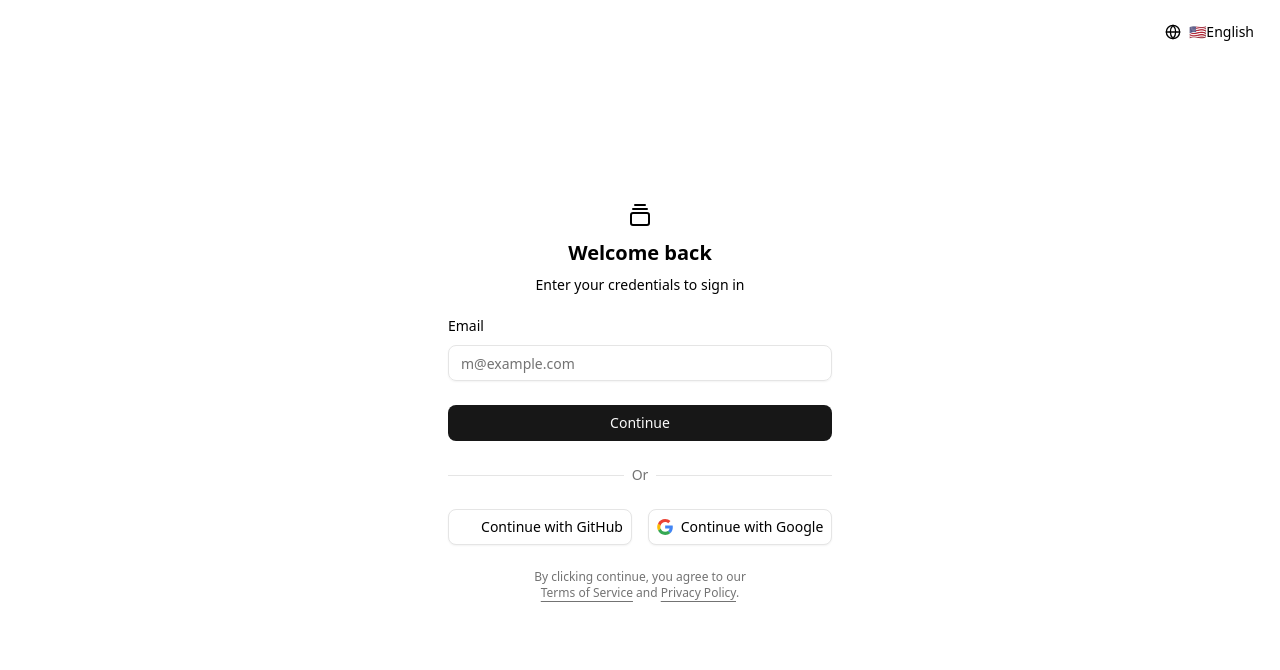
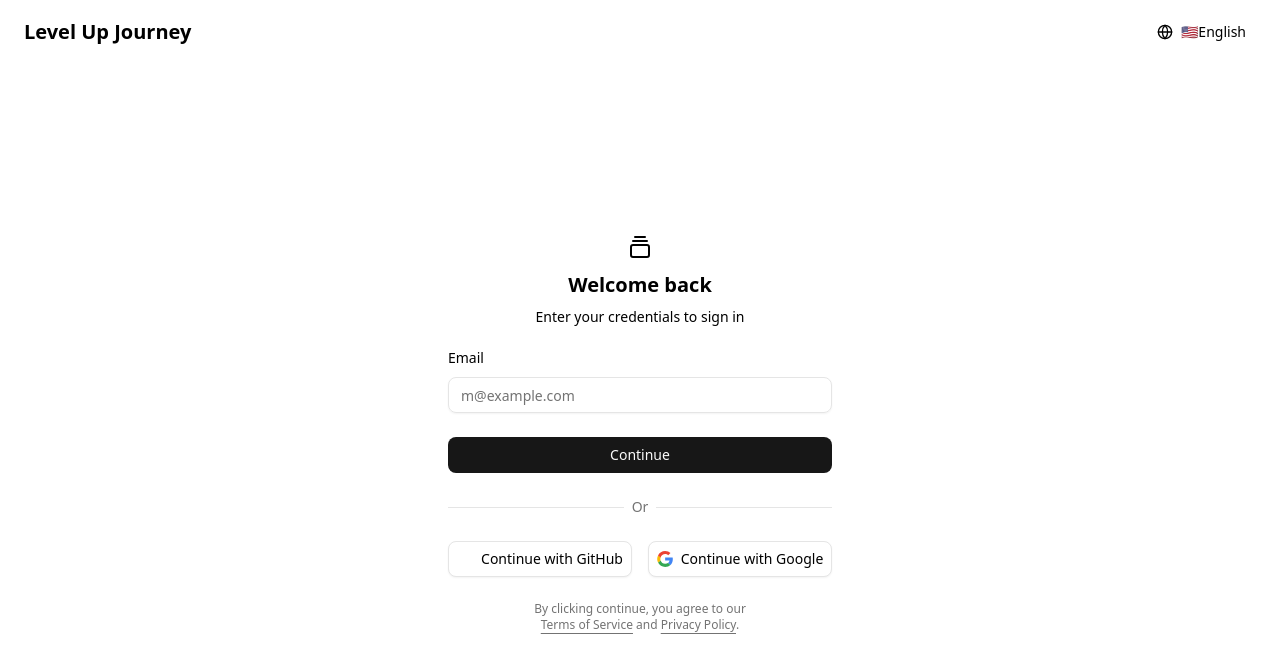
Before and after one commit to LevelUp-Journey/Frontend-NextJs-React, a Next.js app: page /en/auth/login in a window 1280 px wide. Shown: the top 670 px of the page. Built offline with nearby package versions, Linux system fonts and the light colour scheme.

Commit message:
Add auth header with language switcher to auth layout

```diff
--- a/src/app/[locale]/auth/layout.tsx
+++ b/src/app/[locale]/auth/layout.tsx
@@ -1,7 +1,14 @@
+import AuthHeader from "@/components/layouts/auth-header";
+
 export default function AuthLayout({
     children,
 }: {
     children: React.ReactNode;
 }) {
-    return <main>{children}</main>;
+    return (
+        <main className="min-h-dvh flex flex-col">
+            <AuthHeader />
+            {children}
+        </main>
+    );
 }
--- a/src/app/[locale]/auth/login/page.tsx
+++ b/src/app/[locale]/auth/login/page.tsx
@@ -9,7 +9,7 @@ export default async function LoginPage({
     const { locale } = await params;
 
     return (
-        <div className="bg-background flex min-h-svh flex-col items-center justify-center gap-6 p-6 md:p-10">
+        <div className="flex flex-col items-center justify-center gap-6 p-6 md:p-10 h-full flex-1">
             <div className="w-full max-w-sm">
                 <LoginForm locale={locale} />
             </div>
--- a/src/app/[locale]/layout.tsx
+++ b/src/app/[locale]/layout.tsx
@@ -1,6 +1,5 @@
 import { Geist, Geist_Mono } from "next/font/google";
 import { ThemeProvider } from "@/components/app-theme/theme-provider";
-import { LanguageSwitcher } from "@/components/language-switcher";
 import { Locale, locales } from "@/lib/i18n";
 import { Toaster } from "@/components/ui/sonner";
 
@@ -37,12 +36,7 @@ export default async function LocaleLayout({
                     enableSystem
                     disableTransitionOnChange
                 >
-                    <div className="min-h-screen">
-                        <header className="fixed top-4 right-4 z-50">
-                            <LanguageSwitcher />
-                        </header>
-                        {children}
-                    </div>
+                    <div className="min-h-screen bg-background">{children}</div>
                     <Toaster />
                 </ThemeProvider>
             </body>
--- /dev/null
+++ b/src/components/layouts/auth-header.tsx
@@ -0,0 +1,16 @@
+import { DEFAULTS } from "@/lib/consts";
+import HeaderLayout from "./header-layout";
+import { LanguageSwitcher } from "../language-switcher";
+
+export default function AuthHeader() {
+    return (
+        <HeaderLayout>
+            <section className="max-w-7xl mx-auto w-full flex justify-between items-center">
+                <h1 className="text-xl font-bold">{DEFAULTS.APP_NAME}</h1>
+                <div>
+                    <LanguageSwitcher />
+                </div>
+            </section>
+        </HeaderLayout>
+    );
+}
--- /dev/null
+++ b/src/components/layouts/header-layout.tsx
@@ -0,0 +1,11 @@
+export default function HeaderLayout({
+    children,
+}: {
+    children: React.ReactNode;
+}) {
+    return (
+        <header className="flex items-center justify-between px-6 py-4">
+            {children}
+        </header>
+    );
+}
```
